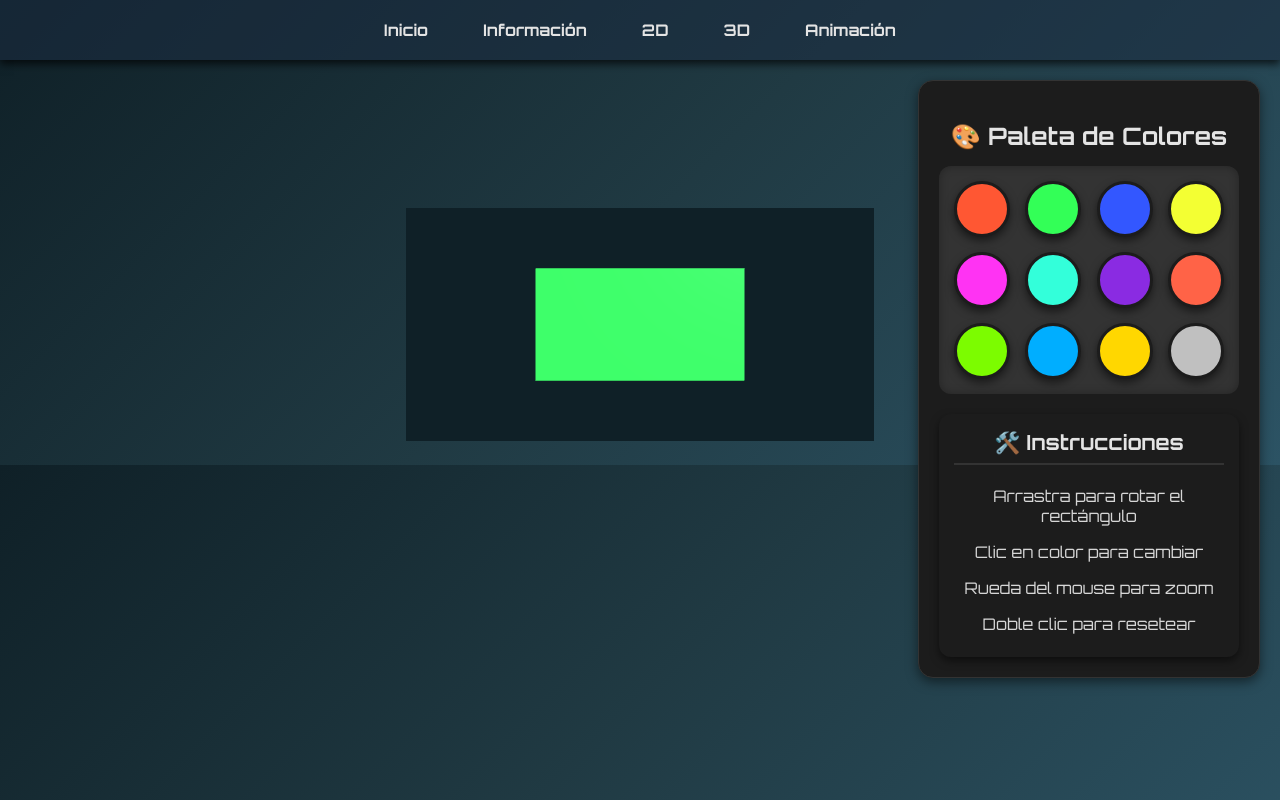
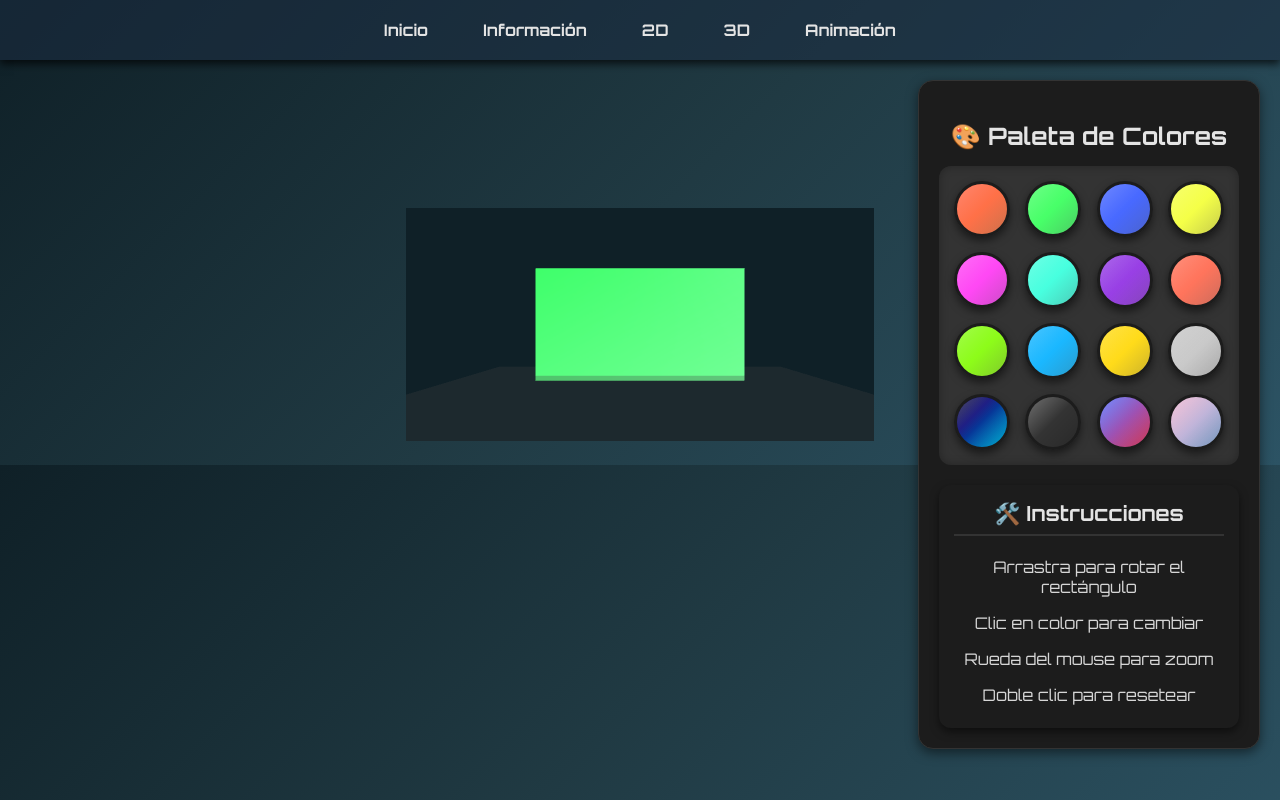
Before and after one commit to ArielGongora07/Calculadora, a plain HTML site: page 3D.html in a window 1280 px wide. Drawn offline with nearby package versions, Linux system fonts and the light colour scheme; animation ran at ten frames a second.

Commit message:
Update 3D.html

```diff
--- a/3D.html
+++ b/3D.html
@@ -6,6 +6,23 @@
     <title>Rectángulo 3D Interactivo Mejorado</title>
     <link rel="stylesheet" href="styles/styles.css">
     <link href="https://fonts.googleapis.com/css2?family=Orbitron:wght@400;700&family=Roboto:wght@300;700&display=swap" rel="stylesheet">
+    <style>
+        .color-option {
+            position: relative;
+            overflow: hidden;
+        }
+
+        .color-option::before {
+            content: '';
+            position: absolute;
+            top: 0;
+            left: 0;
+            width: 100%;
+            height: 100%;
+            background: linear-gradient(135deg, rgba(255,255,255,0.3) 0%, transparent 50%, rgba(0,0,0,0.2) 100%);
+            z-index: 1;
+        }
+    </style>
 </head>
 <body>
     <header>
@@ -26,18 +43,23 @@
             <div class="controls">
                 <h2>🎨 Paleta de Colores</h2>
                 <div class="color-palette">
-                    <div class="color-option" style="background-color: #FF5733;" data-color="#FF5733"></div>
-                    <div class="color-option" style="background-color: #33FF57;" data-color="#33FF57"></div>
-                    <div class="color-option" style="background-color: #3357FF;" data-color="#3357FF"></div>
-                    <div class="color-option" style="background-color: #F3FF33;" data-color="#F3FF33"></div>
-                    <div class="color-option" style="background-color: #FF33F3;" data-color="#FF33F3"></div>
-                    <div class="color-option" style="background-color: #33ffda;" data-color="#33ffda"></div>
-                    <div class="color-option" style="background-color: #8A2BE2;" data-color="#8A2BE2"></div>
-                    <div class="color-option" style="background-color: #FF6347;" data-color="#FF6347"></div>
-                    <div class="color-option" style="background-color: #7CFC00;" data-color="#7CFC00"></div>
-                    <div class="color-option" style="background-color: #00aeff;" data-color="#00aeff"></div>
-                    <div class="color-option" style="background-color: #FFD700;" data-color="#FFD700"></div>
-                    <div class="color-option" style="background-color: #C0C0C0;" data-color="#C0C0C0"></div>
+                    <div class="color-option" style="background: linear-gradient(135deg, #FF5733, #FF8A5C);" data-gradient="FF5733,FF8A5C"></div>
+                    <div class="color-option" style="background: linear-gradient(135deg, #33FF57, #5CFF7A);" data-gradient="33FF57,5CFF7A"></div>
+                    <div class="color-option" style="background: linear-gradient(135deg, #3357FF, #5C7AFF);" data-gradient="3357FF,5C7AFF"></div>
+                    <div class="color-option" style="background: linear-gradient(135deg, #F3FF33, #F6FF5C);" data-gradient="F3FF33,F6FF5C"></div>
+                    <div class="color-option" style="background: linear-gradient(135deg, #FF33F3, #FF5CF6);" data-gradient="FF33F3,FF5CF6"></div>
+                    <div class="color-option" style="background: linear-gradient(135deg, #33ffda, #5CFFE4);" data-gradient="33ffda,5CFFE4"></div>
+                    <div class="color-option" style="background: linear-gradient(135deg, #8A2BE2, #A654E8);" data-gradient="8A2BE2,A654E8"></div>
+                    <div class="color-option" style="background: linear-gradient(135deg, #FF6347, #FF8570);" data-gradient="FF6347,FF8570"></div>
+                    <div class="color-option" style="background: linear-gradient(135deg, #7CFC00, #9EFC33);" data-gradient="7CFC00,9EFC33"></div>
+                    <div class="color-option" style="background: linear-gradient(135deg, #00aeff, #33C1FF);" data-gradient="00aeff,33C1FF"></div>
+                    <div class="color-option" style="background: linear-gradient(135deg, #FFD700, #FFDF33);" data-gradient="FFD700,FFDF33"></div>
+                    <div class="color-option" style="background: linear-gradient(135deg, #C0C0C0, #D3D3D3);" data-gradient="C0C0C0,D3D3D3"></div>
+                    <div class="color-option" style="background: linear-gradient(135deg, #020024 0%, #090979 35%, #00D4FF 100%);" data-gradient="020024,090979,00D4FF"></div>
+                    <div class="color-option" style="background: radial-gradient(135deg, #2A7B9B 0%, #57C785 50%, #EDDD53 100%);" data-gradient="2A7B9B,57C785,EDDD53"></div>
+                    <div class="color-option" style="background: linear-gradient(135deg, #3F5EFB 0%, #FC466B 100%);" data-gradient="3F5EFB,FC466B"></div>
+                    <div class="color-option" style="background: linear-gradient(135deg, #EEAECA 0%, #94BBE9 100%);" data-gradient="EEAECA,94BBE9"></div>
+
                 </div>
 
                 <div class="instructions">
@@ -54,24 +76,69 @@
     <script src="https://cdnjs.cloudflare.com/ajax/libs/three.js/r128/three.min.js"></script>
     <script src="https://cdnjs.cloudflare.com/ajax/libs/gsap/3.9.1/gsap.min.js"></script>
     <script>
-        // Variables globales
-        let scene, camera, renderer, cube;
+ let scene, camera, renderer, cube, plane;
         let isDragging = false;
         let previousMousePosition = { x: 0, y: 0 };
-        let currentColor = 0x33FF57;
+        let currentGradient = ["33FF57", "5CFF7A"];
         const originalCameraZ = 100;
+
+        function createGradientTexture(colors) {
+            const canvas = document.createElement('canvas');
+            canvas.width = 256;
+            canvas.height = 256;
+            const context = canvas.getContext('2d');
+
+            // Crear gradiente
+            const gradient = context.createLinearGradient(0, 0, canvas.width, canvas.height);
+
+            if (colors.length === 2) {
+                gradient.addColorStop(0, '#' + colors[0]);
+                gradient.addColorStop(1, '#' + colors[1]);
+            } else if (colors.length === 3) {
+                gradient.addColorStop(0, '#' + colors[0]);
+                gradient.addColorStop(0.5, '#' + colors[1]);
+                gradient.addColorStop(1, '#' + colors[2]);
+            }
+
+            context.fillStyle = gradient;
+            context.fillRect(0, 0, canvas.width, canvas.height);
+
+            return new THREE.CanvasTexture(canvas);
+        }
+
+        function updateCubeMaterial(colors) {
+            const texture = createGradientTexture(colors);
+            cube.material = new THREE.MeshPhongMaterial({
+                map: texture,
+                specular: 0x111111,
+                shininess: 30
+            });
+        }
 
         function init() {
             // Escena
             scene = new THREE.Scene();
             scene.background = new THREE.Color(0x0F2027);
 
-            // Luces
+            // Luz ambiental
             const ambientLight = new THREE.AmbientLight(0xffffff, 0.7);
             scene.add(ambientLight);
 
+            // Luz direccional principal con sombras
             const directionalLight = new THREE.DirectionalLight(0xffffff, 0.9);
             directionalLight.position.set(1, 1, 1);
+            directionalLight.castShadow = true;
+
+            // Configuración de la sombra
+            directionalLight.shadow.mapSize.width = 2048;
+            directionalLight.shadow.mapSize.height = 2048;
+            directionalLight.shadow.camera.near = 0.5;
+            directionalLight.shadow.camera.far = 500;
+            directionalLight.shadow.camera.left = -100;
+            directionalLight.shadow.camera.right = 100;
+            directionalLight.shadow.camera.top = 100;
+            directionalLight.shadow.camera.bottom = -100;
+
             scene.add(directionalLight);
 
             // Cámara
@@ -79,7 +146,7 @@
             camera = new THREE.PerspectiveCamera(45, canvas.clientWidth / canvas.clientHeight, 0.1, 1000);
             camera.position.z = originalCameraZ;
 
-            // Renderizador
+            // Renderizador con sombras habilitadas
             renderer = new THREE.WebGLRenderer({
                 canvas: canvas,
                 antialias: true,
@@ -87,15 +154,33 @@
             });
             renderer.setPixelRatio(window.devicePixelRatio);
             renderer.setSize(canvas.clientWidth, canvas.clientHeight);
+            renderer.shadowMap.enabled = true;
+            renderer.shadowMap.type = THREE.PCFSoftShadowMap;
 
-            // Cubo 3D
+            // Plano para recibir sombras
+            const planeGeometry = new THREE.PlaneGeometry(200, 200);
+            const planeMaterial = new THREE.MeshLambertMaterial({
+                color: 0x333333,
+                transparent: true,
+                opacity: 0.3
+            });
+            plane = new THREE.Mesh(planeGeometry, planeMaterial);
+            plane.rotation.x = -Math.PI / 2;
+            plane.position.y = -30;
+            plane.receiveShadow = true;
+            scene.add(plane);
+
+            // Cubo 3D con material gradiente inicial
             const geometry = new THREE.BoxGeometry(65, 35, 25);
+            const initialTexture = createGradientTexture(currentGradient);
             const material = new THREE.MeshPhongMaterial({
-                color: currentColor,
+                map: initialTexture,
                 specular: 0x111111,
                 shininess: 30
             });
             cube = new THREE.Mesh(geometry, material);
+            cube.castShadow = true;
+            cube.receiveShadow = true;
             scene.add(cube);
 
             // Eventos
@@ -109,8 +194,10 @@
             // Paleta de colores
             document.querySelectorAll('.color-option').forEach(option => {
                 option.addEventListener('click', () => {
-                    currentColor = option.getAttribute('data-color');
-                    cube.material.color.setStyle(currentColor);
+                    const gradientData = option.getAttribute('data-gradient');
+                    const colors = gradientData.split(',');
+                    currentGradient = colors;
+                    updateCubeMaterial(colors);
                 });
             });
 
```
